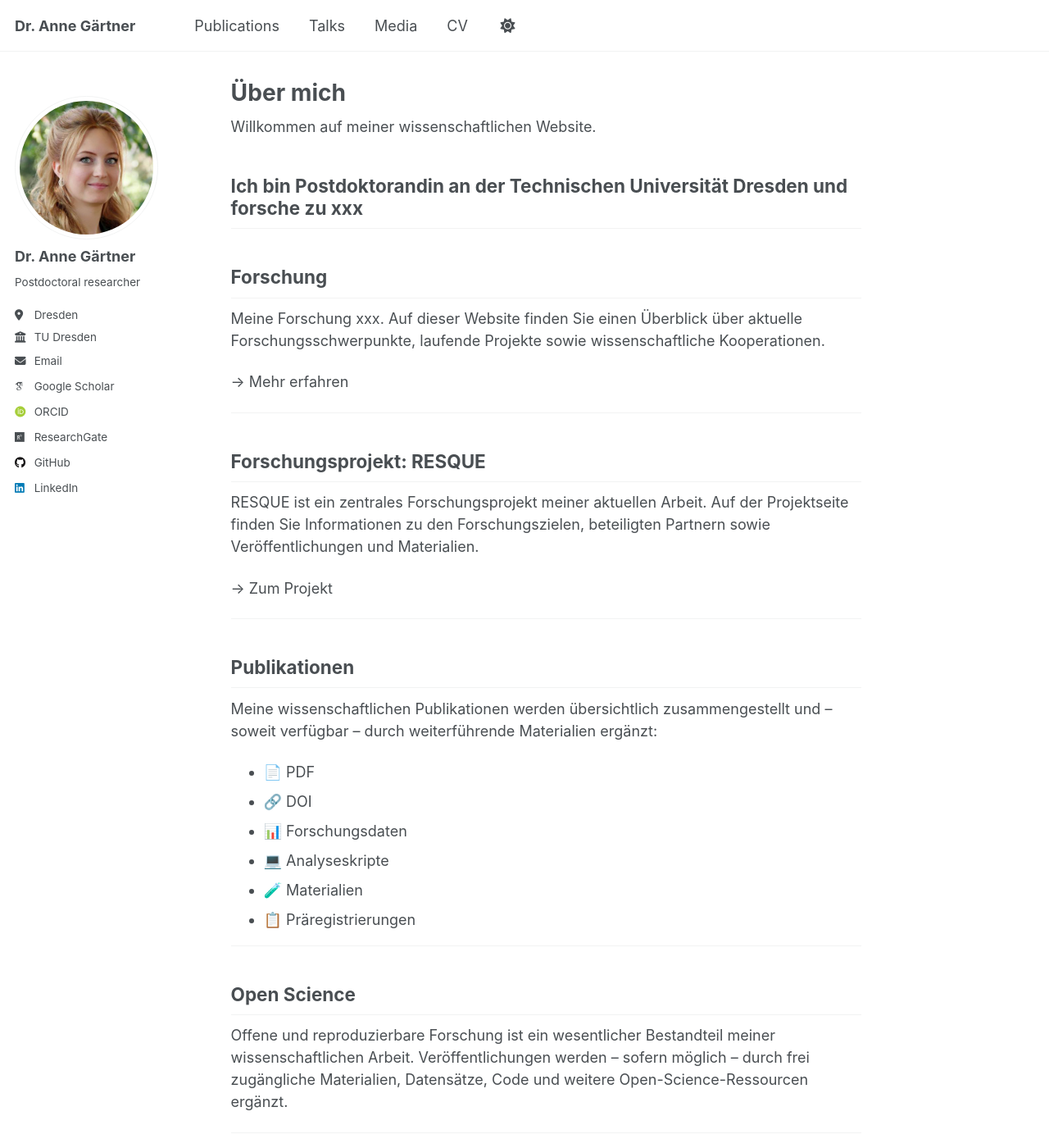
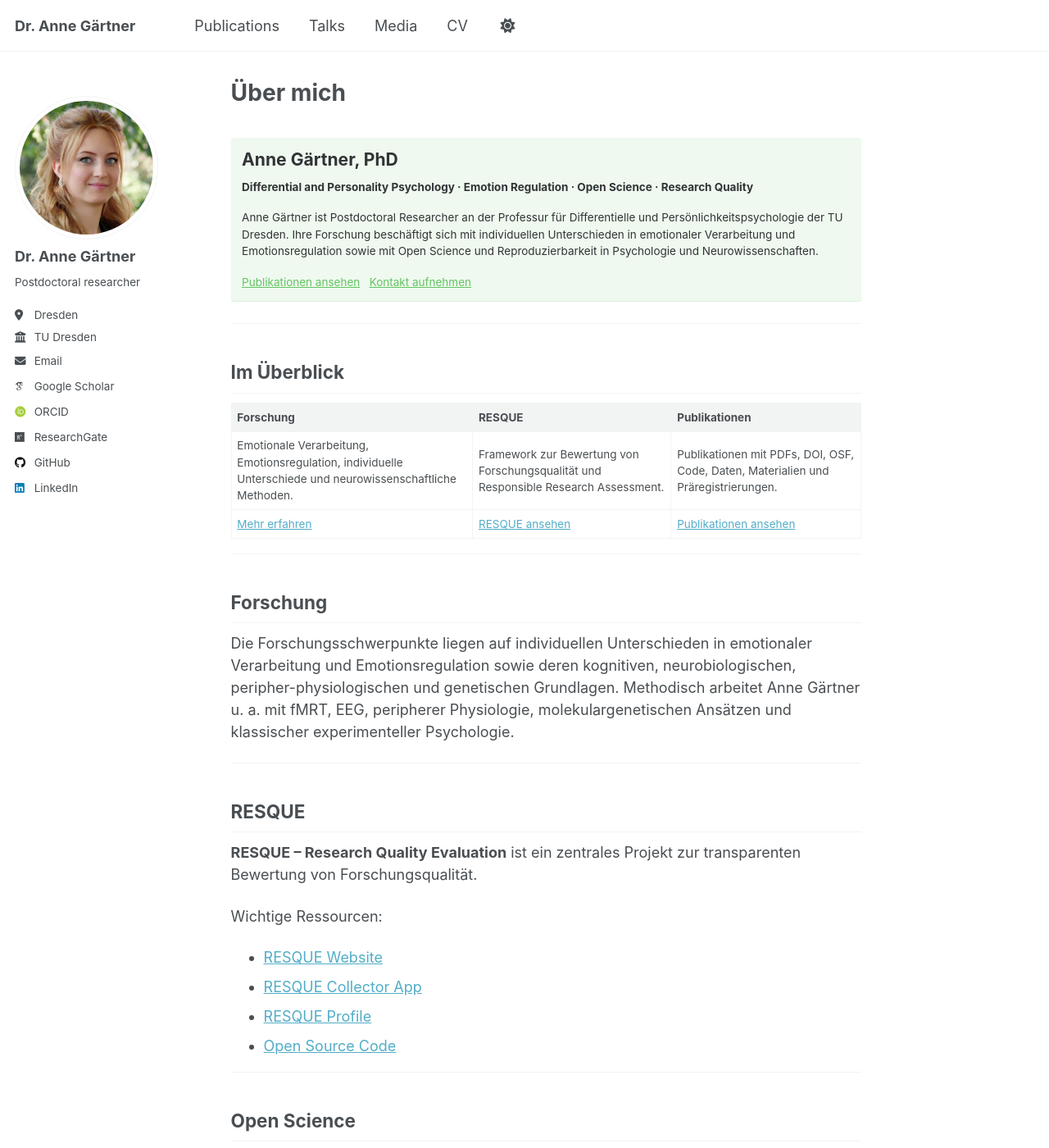
Before and after one commit to angaertner/angaertner.github.io, a Jekyll site: the page built from _pages/about.md, in a window 1280 px wide and 1400 px high. Shown: the whole window at 82% size. Built offline with Jekyll 4.4.1, drawn with Linux system fonts in a browser that asks for light colours; some web fonts are replaced; a script that is not in the unit is left out; some of the changed text lies outside the part shown.

Commit message:
Update about.md

```diff
--- a/_pages/about.md
+++ b/_pages/about.md
@@ -7,70 +7,70 @@ redirect_from:
   - /about.html
 ---
 
-Willkommen auf meiner wissenschaftlichen Website.
+<div class="notice--success" markdown="1">
 
-Ich bin Postdoktorandin an der Technischen Universität Dresden und forsche zu xxx
+# Anne Gärtner, PhD
+
+**Differential and Personality Psychology · Emotion Regulation · Open Science · Research Quality**
+
+Anne Gärtner ist Postdoctoral Researcher an der Professur für Differentielle und Persönlichkeitspsychologie der TU Dresden. Ihre Forschung beschäftigt sich mit individuellen Unterschieden in emotionaler Verarbeitung und Emotionsregulation sowie mit Open Science und Reproduzierbarkeit in Psychologie und Neurowissenschaften.
+
+[Publikationen ansehen](/publications/) &nbsp; [Kontakt aufnehmen](mailto:anne_gaertner@tu-dresden.de)
+
+</div>
+
+---
+
+## Im Überblick
+
+| Forschung | RESQUE | Publikationen |
+|---|---|---|
+| Emotionale Verarbeitung, Emotionsregulation, individuelle Unterschiede und neurowissenschaftliche Methoden. | Framework zur Bewertung von Forschungsqualität und Responsible Research Assessment. | Publikationen mit PDFs, DOI, OSF, Code, Daten, Materialien und Präregistrierungen. |
+| [Mehr erfahren](#forschung) | [RESQUE ansehen](#resque) | [Publikationen ansehen](/publications/) |
+
 ---
 
 ## Forschung
 
-Meine Forschung xxx. Auf dieser Website finden Sie einen Überblick über aktuelle Forschungsschwerpunkte, laufende Projekte sowie wissenschaftliche Kooperationen.
-
-→ Mehr erfahren
+Die Forschungsschwerpunkte liegen auf individuellen Unterschieden in emotionaler Verarbeitung und Emotionsregulation sowie deren kognitiven, neurobiologischen, peripher-physiologischen und genetischen Grundlagen. Methodisch arbeitet Anne Gärtner u. a. mit fMRT, EEG, peripherer Physiologie, molekulargenetischen Ansätzen und klassischer experimenteller Psychologie.
 
 ---
 
-## Forschungsprojekt: RESQUE
+## RESQUE
 
-RESQUE ist ein zentrales Forschungsprojekt meiner aktuellen Arbeit. Auf der Projektseite finden Sie Informationen zu den Forschungszielen, beteiligten Partnern sowie Veröffentlichungen und Materialien.
+**RESQUE – Research Quality Evaluation** ist ein zentrales Projekt zur transparenten Bewertung von Forschungsqualität.
 
-→ Zum Projekt
+Wichtige Ressourcen:
 
----
-
-## Publikationen
-
-Meine wissenschaftlichen Publikationen werden übersichtlich zusammengestellt und – soweit verfügbar – durch weiterführende Materialien ergänzt:
-
-- 📄 PDF
-- 🔗 DOI
-- 📊 Forschungsdaten
-- 💻 Analyseskripte
-- 🧪 Materialien
-- 📋 Präregistrierungen
+- [RESQUE Website](https://www.resque.info/)
+- [RESQUE Collector App](https://resque-framework.github.io/collector-app/)
+- [RESQUE Profile](https://shiny.psy.lmu.de/felix/RESQUE_profile/)
+- [Open Source Code](https://github.com/RESQUE-Framework)
 
 ---
 
 ## Open Science
 
-Offene und reproduzierbare Forschung ist ein wesentlicher Bestandteil meiner wissenschaftlichen Arbeit. Veröffentlichungen werden – sofern möglich – durch frei zugängliche Materialien, Datensätze, Code und weitere Open-Science-Ressourcen ergänzt.
+Open Science und reproduzierbare Forschung sind zentrale Bestandteile der wissenschaftlichen Arbeit. Anne Gärtner ist Mitglied der lokalen Open Science Initiative der Fakultät Psychologie und hat das Commitment to Research Transparency and Open Science unterzeichnet.
+
+| Ressource | Status |
+|---|---|
+| 📄 PDFs | werden bei Publikationen ergänzt |
+| 🔗 DOI | wird pro Publikation verlinkt |
+| 📊 Forschungsdaten | soweit verfügbar |
+| 💻 Code | soweit verfügbar |
+| 🧪 Materialien | soweit verfügbar |
+| 📋 Präregistrierungen | soweit verfügbar |
 
 ---
 
-## Lehre
+## Weitere Bereiche
 
-Informationen zu Lehrveranstaltungen, Abschlussarbeiten und meinem Verständnis universitärer Lehre finden Sie auf der entsprechenden Seite.
+| Lehre | Medien | Kurz-CV |
+|---|---|---|
+| Lehrveranstaltungen, Betreuung und universitäre Lehre. | Presseberichte, Interviews, YouTube-Videos und Wissenschaftskommunikation. | Akademischer Werdegang, Positionen, Preise und ausgewählte Qualifikationen. |
+| [Lehre ergänzen](#) | [Medien ansehen](/media/) | [CV ansehen](/cv/) |
 
 ---
 
-## Vorträge & Konferenzen
-
-Eine Übersicht über eingeladene Vorträge, Konferenzbeiträge, Workshops und wissenschaftliche Präsentationen wird fortlaufend ergänzt.
-
----
-
-## Medien
-
-Hier finden Sie Presseberichte, Interviews, Beiträge zur Wissenschaftskommunikation sowie ausgewählte Videoformate.
-
----
-
-## Kurzlebenslauf
-
-Ein kompakter akademischer Lebenslauf informiert über meinen wissenschaftlichen Werdegang, bisherige Positionen, Auszeichnungen und ausgewählte Qualifikationen.
-
----
-
-Diese Website wird kontinuierlich erweitert und dokumentiert meine wissenschaftlichen Aktivitäten, Projekte und Veröffentlichungen.
-
-Thank you for visiting my website.
+Diese Website wird kontinuierlich erweitert und bündelt Forschung, Publikationen, Projekte, Medienbeiträge, Lehraktivitäten und wissenschaftliche Ressourcen.
```
